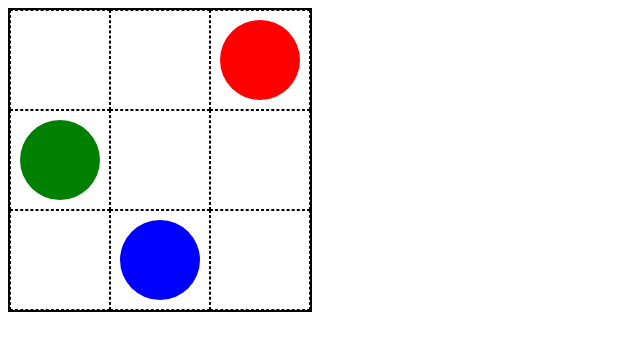
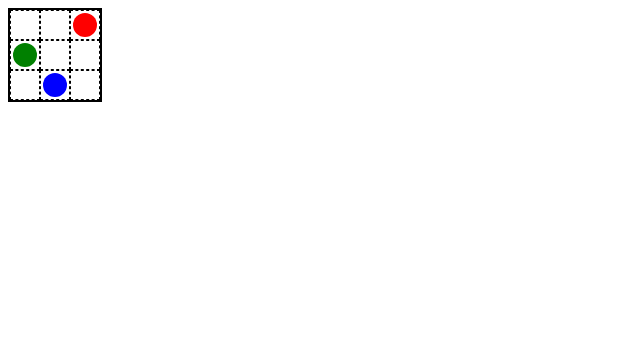
Before and after one commit to PavloPro7/mate, a website built with Parcel: page index.html in a window 1280 px wide. Shown: the whole page, without its empty margins (0-640 px from the left). Built offline with nearby package versions, Linux system fonts and the light colour scheme.

Commit message:
did mistake

```diff
--- a/style.css
+++ b/style.css
@@ -1,6 +1,10 @@
 .game {
-  --cell-size: 100px;
+  --cell-size: 30px;
   --player-size: calc(0.8 * var(--cell-size));
+  --shift: calc(
+    (var(--cell-size) - var(--player-size)) / 2
+  );
+
   position: relative;
   width: calc(3 * var(--cell-size));
   border: 2px solid #000;
@@ -20,8 +24,8 @@
 
 .game__player {
   position: absolute;
-  top: 10px;
-  left: 10px;
+  top: var(--shift);
+  left: var(--shift);
 
   height: var(--player-size);
   width: var(--player-size);
@@ -30,23 +34,23 @@
 }
 
 .game__player--x--1 {
-  left: calc(0.1 * var(--cell-size));
+  left: var(--shift);
 }
 .game__player--x--2 {
-  left: calc((0.1 * var(--cell-size)) + var(--cell-size));
+  left: calc(var(--cell-size) + var(--shift));
 }
 .game__player--x--3 {
-  left: calc((0.1 * var(--cell-size)) + 2 * var(--cell-size));
+  left: calc(2 * var(--cell-size) + var(--shift));
 }
 
 .game__player--y--1 {
-  top: calc(0.1 * var(--cell-size));
+  top: var(--shift);
 }
 .game__player--y--2 {
-  top: calc((0.1 * var(--cell-size)) + var(--cell-size));
+  top: calc(var(--cell-size) + var(--shift));
 }
 .game__player--y--3 {
-  top: calc((0.1 * var(--cell-size)) + 2 * var(--cell-size));
+  top: calc(2 * var(--cell-size) + var(--shift));
 }
 
 .game__player--color--red {
```
Also changed, not shown: package.json (+7 -2 lines), 1 other file.
